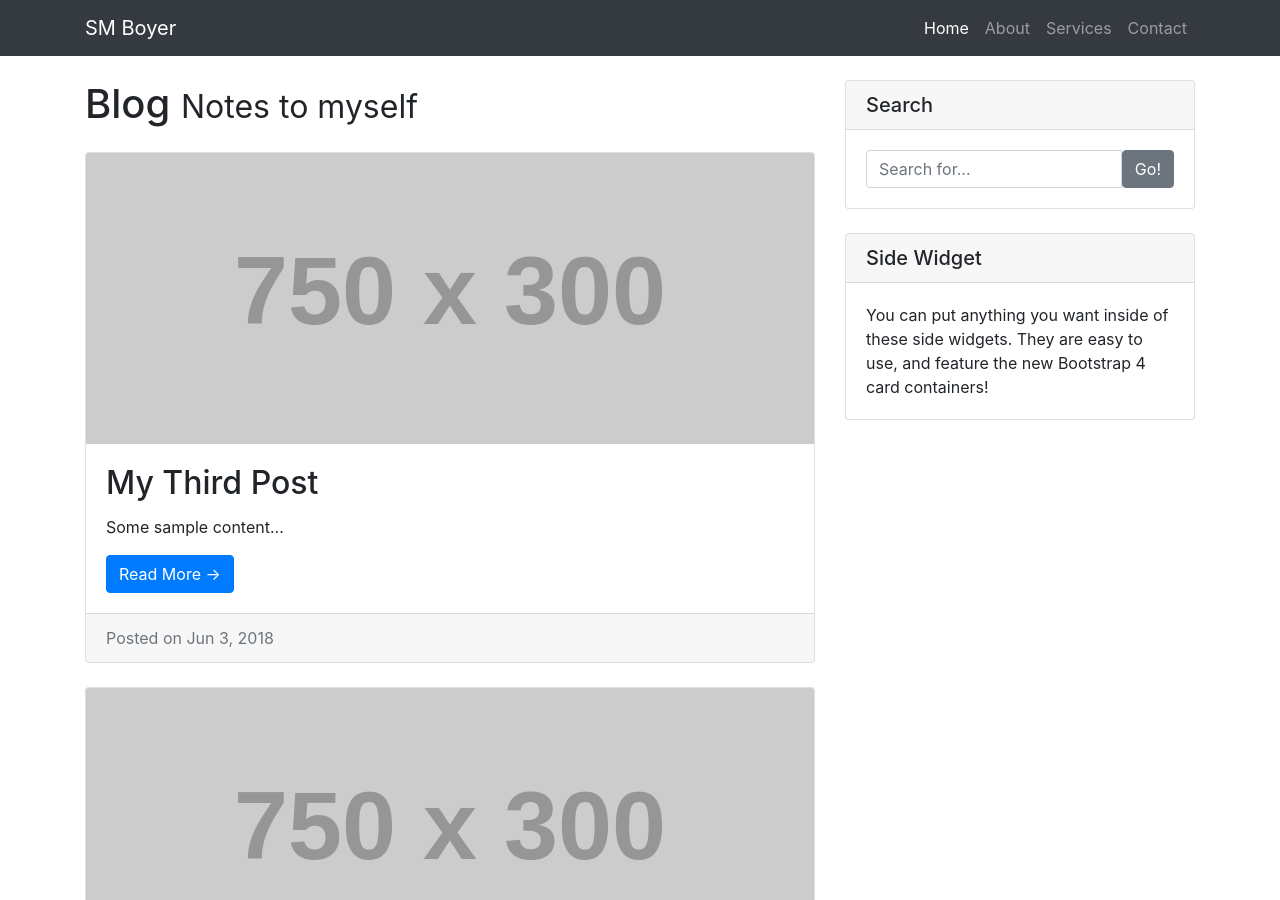
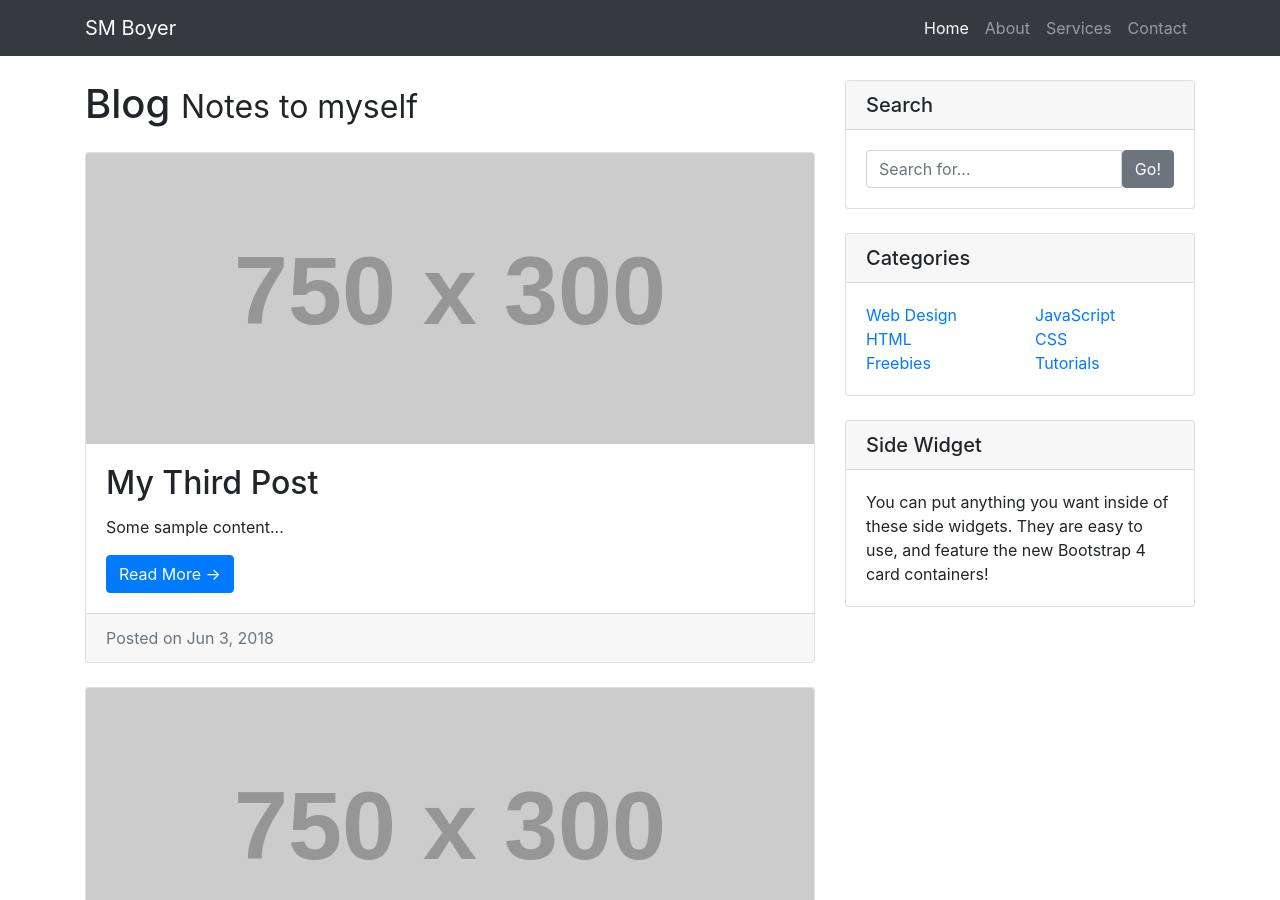
Before and after one commit to smboyer/smboyer.github.io, a Jekyll site: the page built from blog/index.html, in a window 1280 px wide and 900 px high. Built offline with Jekyll 4.4.1, drawn with Linux system fonts in a browser that asks for light colours; the list of posts is cut into pages by our own code.

Commit message:
Update default.html

```diff
--- a/_layouts/default.html
+++ b/_layouts/default.html
@@ -72,7 +72,7 @@
               </div>
             </div>
           </div>
-          {{ include sidebar-categories.html }}
+          {% include sidebar-categories.html %}
           <!-- Side Widget -->
           <div class="card my-4">
             <h5 class="card-header">Side Widget</h5>
```
